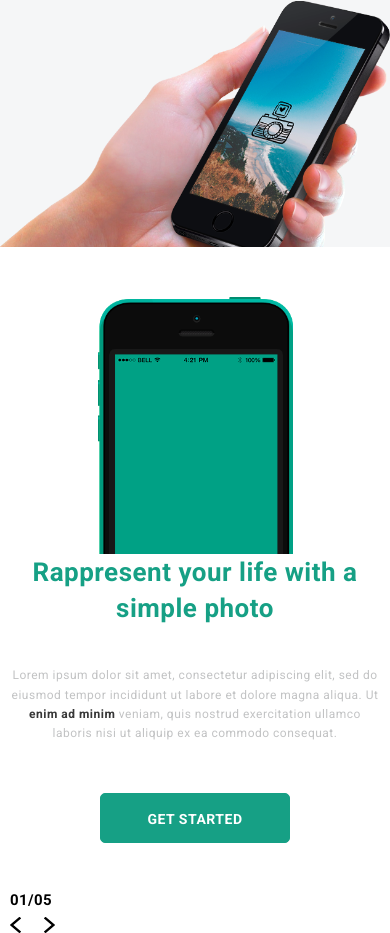
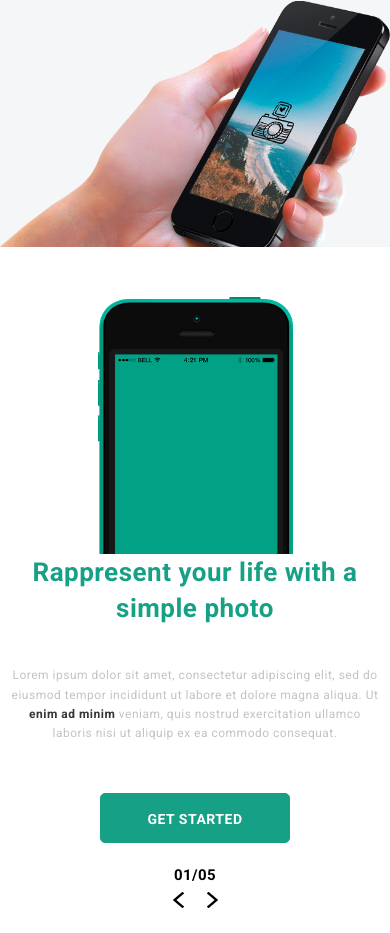
Before and after one commit to trenando/html-css-2, a plain HTML site: page index.html in a window 390 px wide. Shown: the part 1263-2196 px from the top of the page. Drawn offline with Linux system fonts and the light colour scheme.

Commit message:
first part

```diff
--- a/assets/css/styles.css
+++ b/assets/css/styles.css
@@ -268,6 +268,13 @@ b {
         width: 60%;
         margin: 0 10px;
     }
+    .design__icons{
+        margin: 5px auto;
+    }
+    .design__number{
+        margin-top: 30px;
+        text-align: center;
+    }
 }
 
 @media(max-width:575px) {
@@ -317,4 +324,7 @@ b {
     .design__img {
         width: 50%;
     }
+    .design__number{
+        margin-top: 17px;
+    }
 }
```
